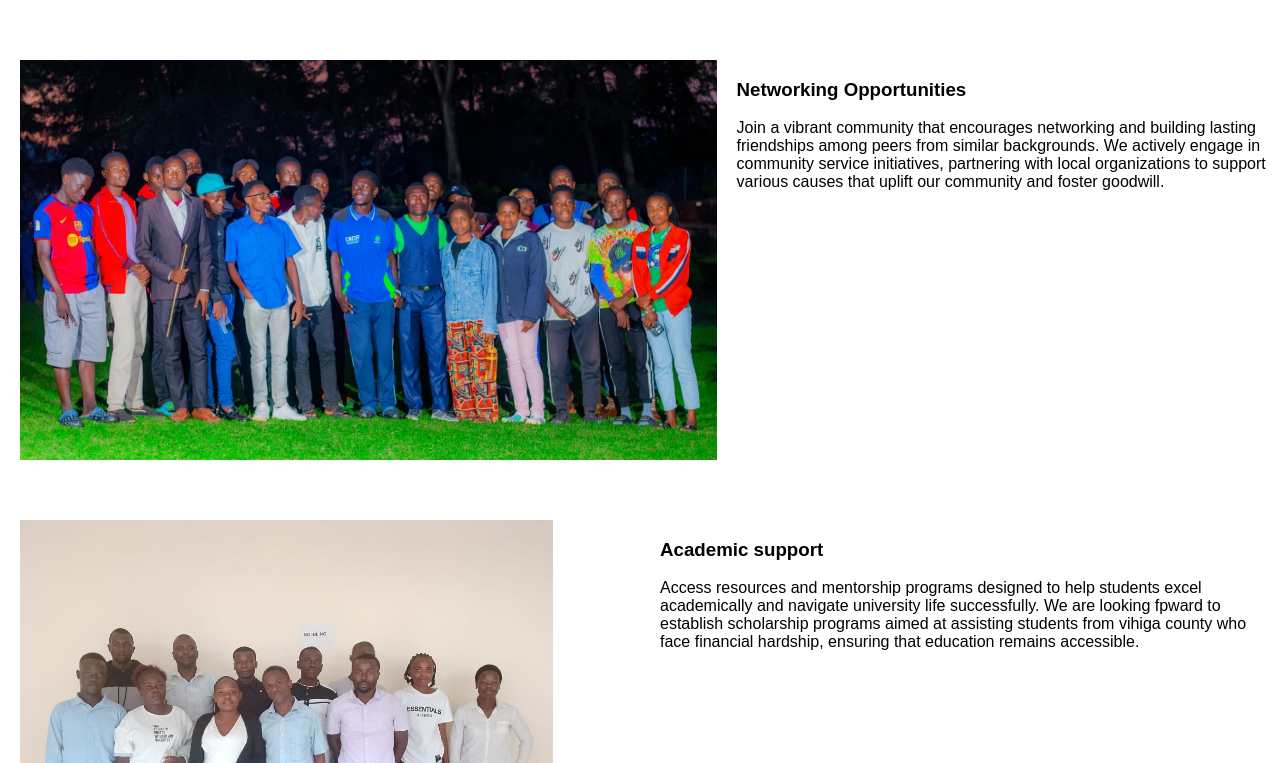
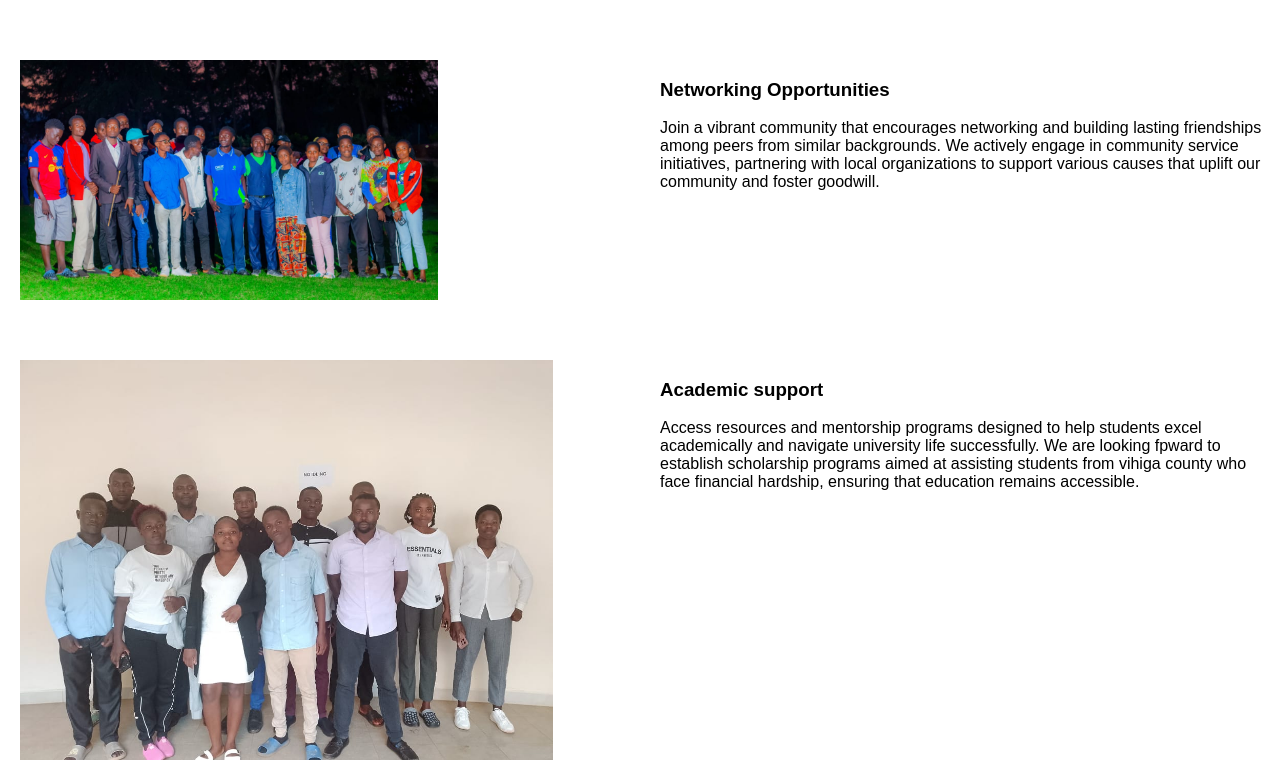
Before and after one commit to REFLEX-SNIPER/vikusa_web, a plain HTML site: page index.html in a window 1280 px wide. Shown: the part 870-1633 px from the top of the page. Drawn offline with nearby package versions, Linux system fonts and the light colour scheme.

Commit message:
Add files via upload

```diff
--- a/index.html
+++ b/index.html
@@ -50,7 +50,7 @@
    </section>
 <section id="about">
     <div class="container">
-        <img src="images/IMG-20250825-WA0087.jpg" alt="" style"height: 15pc;">
+        <img src="images/IMG-20250825-WA0087.jpg" alt="" style="height: 15pc;">
         <div>
             <h3>
                 Networking Opportunities
@@ -63,7 +63,7 @@ We actively engage in community service initiatives, partnering with local organ
     </div>
 
     <div class="container">
-        <img src="images/IMG-20250401-WA0063.jpg" alt="">
+        <img src="images/IMG-20250401-WA0063.jpg" alt="" >
         <div>
             <h3>
                 Academic support
```
